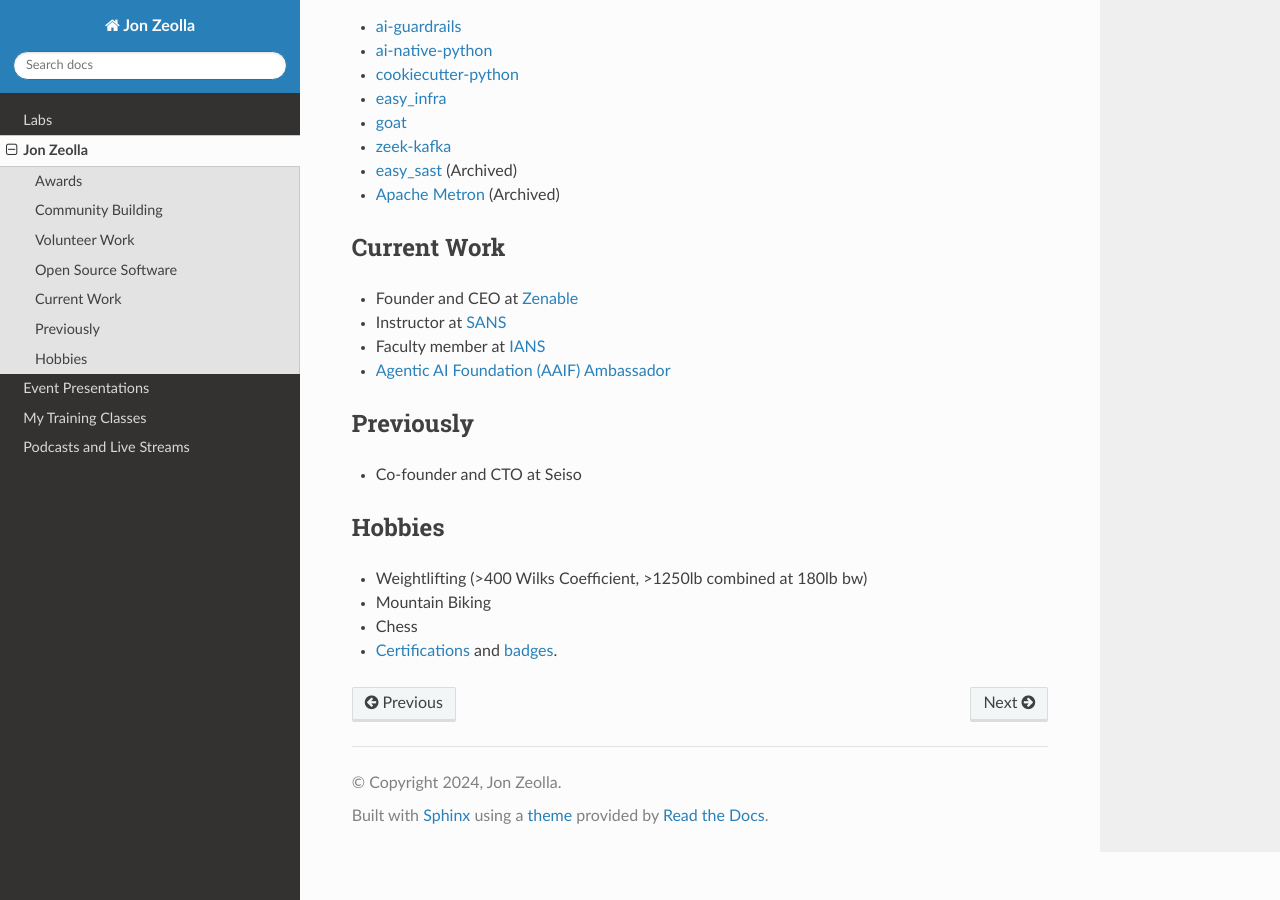
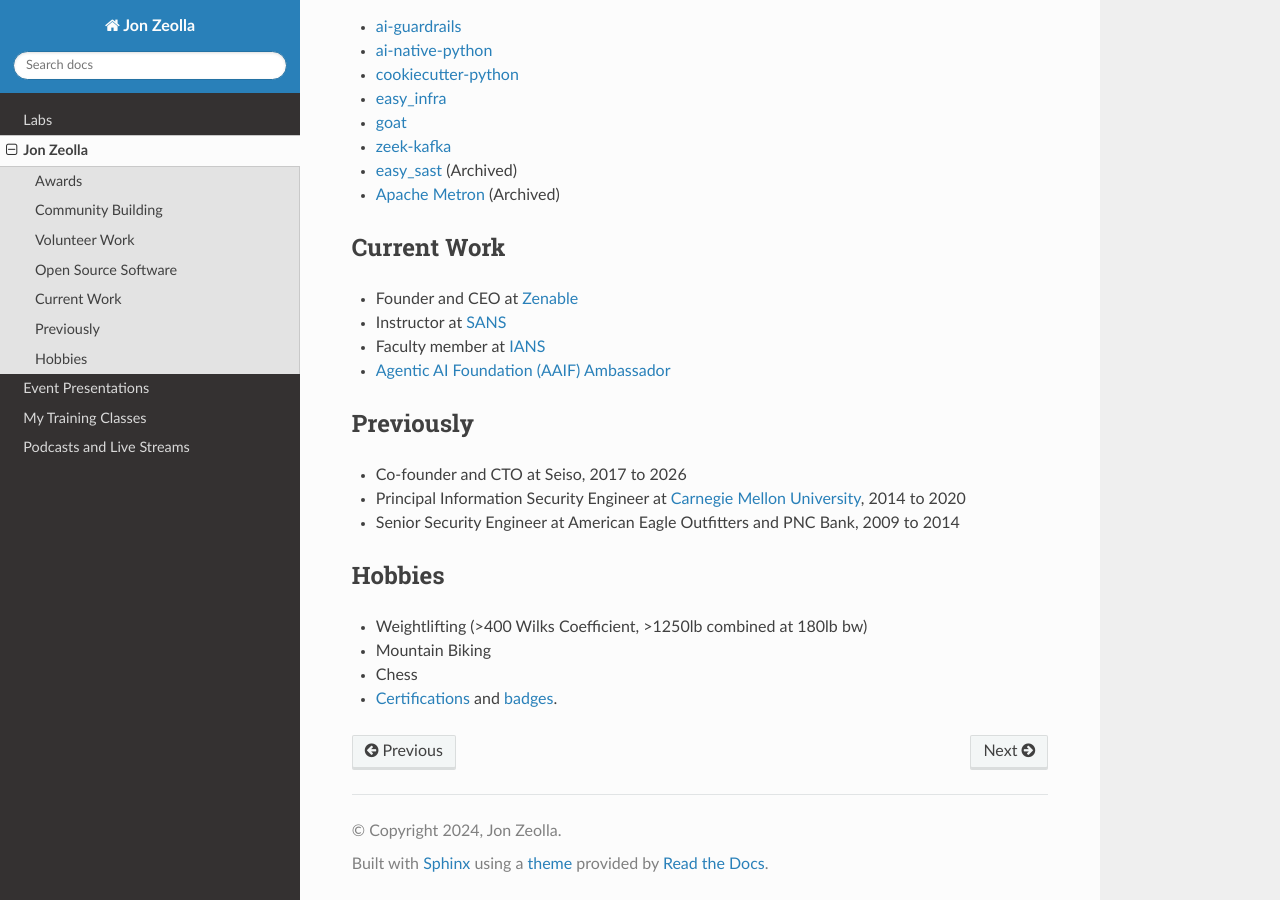
Before and after one commit to JonZeolla/JonZeolla.github.io, a Sphinx documentation site: the page built from docs/about-me.md, in a window 1280 px wide and 900 px high, scrolled down 1613 px. Built offline with Sphinx 7.4.7 and the Read the Docs theme 3.1.0, drawn with Linux system fonts in a browser that asks for light colours.

Commit message:
chore: fill in previously from the resume
Add the Carnegie Mellon and American Eagle Outfitters / PNC roles with
the date ranges from the resume, in reverse chronological order.

Co-Authored-By: Claude Opus 5 <noreply@anthropic.com>
Claude-Session: https://claude.ai/code/session_011K6oXWZtoK98vyE3hC3CFA

```diff
--- a/docs/about-me.md
+++ b/docs/about-me.md
@@ -111,7 +111,9 @@ Check out Jon's [presentations and trainings](project:./ref/jz-content.md).
 
 ## Previously
 
-* Co-founder and CTO at Seiso
+* Co-founder and CTO at Seiso, 2017 to 2026
+* Principal Information Security Engineer at [Carnegie Mellon University](https://www.cmu.edu/), 2014 to 2020
+* Senior Security Engineer at American Eagle Outfitters and PNC Bank, 2009 to 2014
 
 ## Hobbies
 
```
